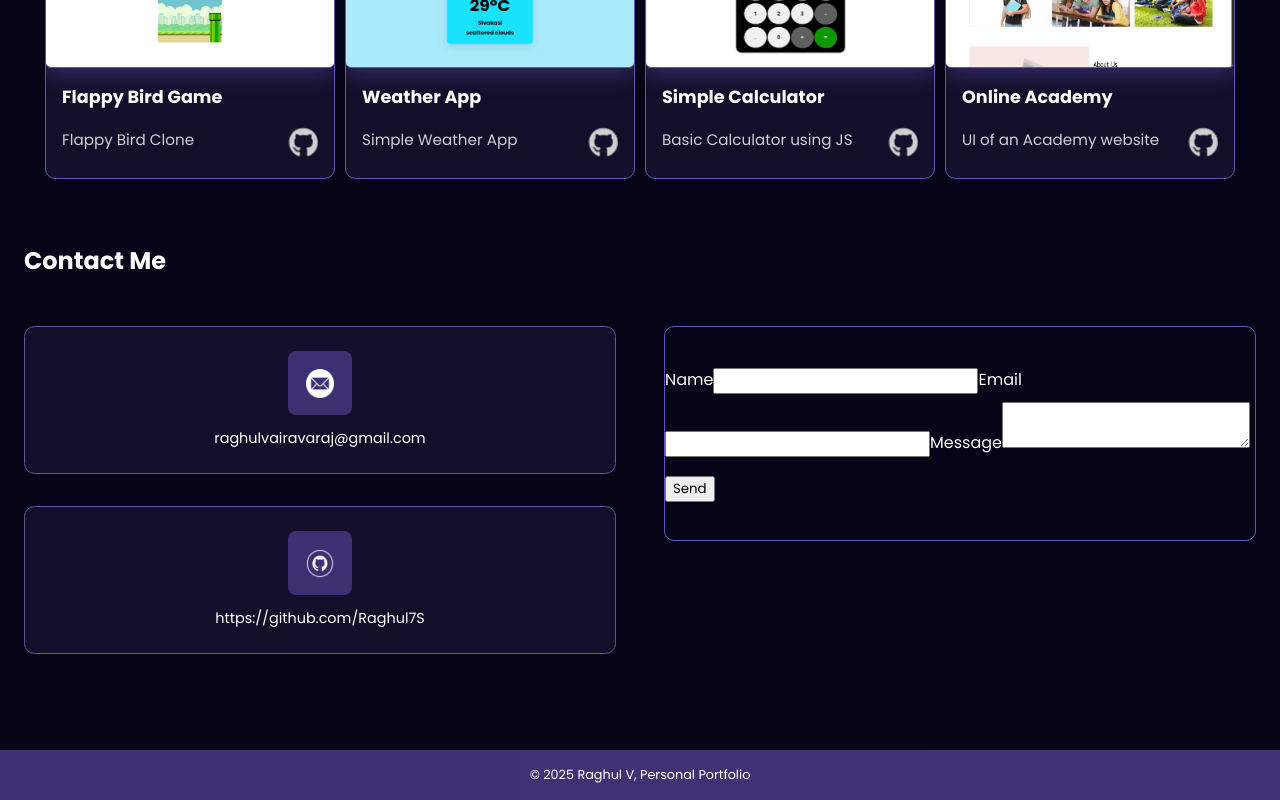
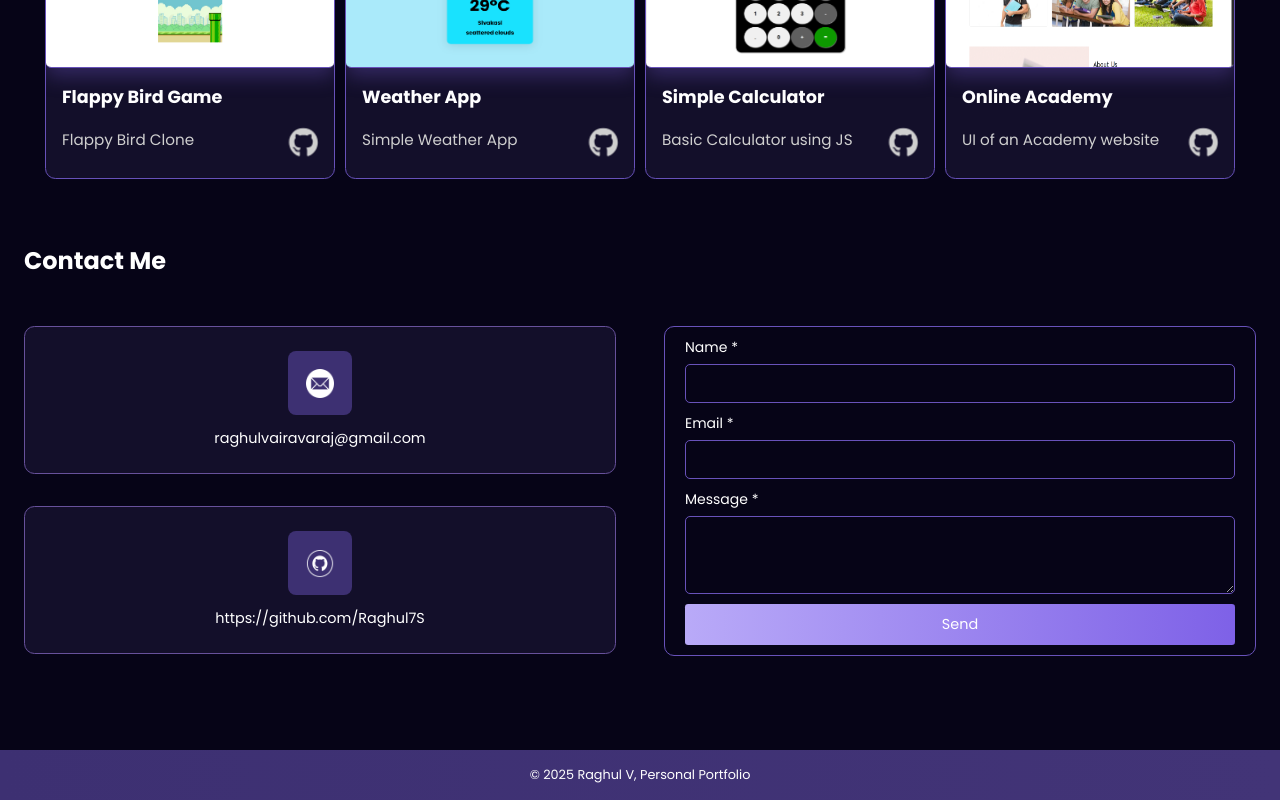
Before and after one commit to Raghul7S/PortfolioApp, a React (Create React App) app: page / in a window 1280 px wide. Shown: the part 2738-3538 px from the top of the page. Built offline with nearby package versions, Linux system fonts and the light colour scheme.

Commit message:
Contact form completed

```diff
--- a/package.json
+++ b/package.json
@@ -14,6 +14,7 @@
     "react-scripts": "5.0.1",
     "react-simple-typewriter": "^5.0.1",
     "react-slick": "^0.30.2",
+    "react-toastify": "^11.0.5",
     "slick-carousel": "^1.8.1",
     "web-vitals": "^2.1.4"
   },
--- a/src/components/Contactme/ContactForm/ContactForm.css
+++ b/src/components/Contactme/ContactForm/ContactForm.css
@@ -3,36 +3,75 @@
 }
 
 .about{
-    display: flex;
-    left: 0;
-    padding: 30px 0;
-    line-height: 45px;
+    padding: 10px 20px;
     border: 1.5px solid #6852ba;
     border-radius: 10px;
 }
 
-.icon-list .social-icon{
-    list-style: none;
+.form {
     display: flex;
     flex-direction: column;
-    align-items: center;
-    justify-content: space-around;
-    align-items: baseline;
-    margin: 3px 18px;
 }
 
-.social-icon img{
-    height: 48px;
-    width: 48px;
+.lable {
+    font-size: 14px;
+    padding-bottom: 6px;
 }
 
-.about > .list-one{
-    list-style: none;
-    padding-right: 8px;
+.input {
+    padding: 8px 8px;
+    border: 1.5px solid #6852ba;
+    border-radius: 5px;
+    font-size: 14px;
+    margin-bottom: 10px;
+    outline: none;
+    color: #fff;
+    background-color: transparent;
+    transition: border-color 0.3s ease;
 }
 
-.about > .list-two{
-   list-style-type: "-    ";
+.text-area {
+    height: 78px;
+    overflow: hidden;
+    padding: 8px 8px;
+    border: 1.5px solid #6852ba;
+    border-radius: 5px;
+    font-size: 14px;
+    margin-bottom: 10px;
+    outline: none;
+    color: #fff;
+    background-color: transparent;
+    transition: border-color 0.3s ease;
+}
+
+.button {
+    font-size: 0.9rem;
+    font-weight: 500;
+    display: flex;
+    align-items: center;
+    justify-content: center;
+    color: #fff;
+    background: linear-gradient(90deg, #b9aaf8, #7e61e7 100%);
+    padding: 0.6rem 2rem;
+    border: none;
+    outline: 1.5px soli transparent;
+    border-radius: 0.2rem;
+    cursor: pointer;
+    transition: all 0.3 ease;
+}
+
+.button:hover{
+    color: #a993fe;
+    background: black;
+    outline: 1.5px solid #a993fe;
+    box-shadow: 0 0 10px #a993fe88;
+}
+
+.custom-toast {
+    background-color: black !important;
+    color: white !important;
+    border-radius: 6px;
+    font-size: 14px;
 }
 
 @media (max-width: 450px){
@@ -43,71 +82,16 @@
     .about{
         line-height: 30px;
     }
-
-    .social-icon img{
-        width: 2rem;
-        height: 2rem;
-    }
-
-    .social-icon li{
-        line-height: 2rem;
-        margin-left: -35px;
-    }
 }
 
 @media (max-width:768px){
     .contact-me{
         font-size: 0.8rem;
     }
-
-    .social-icon img{
-        width: 2rem;
-        height: 2rem;
-    }
 }
 
 @media (max-width: 768px){
-
-    .list-one{
-        margin-right: -1.5rem;
-    }
-
     .contact-me{
         font-size: 0.6rem;
     }
-
-    .icon-list{
-        padding-left: 10px;
-    }
-
-    .social-icon img{
-        width: 1.7rem;
-        height: 1.7rem;
-    }
-
-    .social-icon li{
-        margin-left: -45px;
-    }
 }
-
-@media (max-width: 320px){
-    .social-icon li{
-        margin-left: -65px;
-    }
-
-    .social-icon img{
-        width: 1.2rem;
-        height: 1.2rem;
-    }
-}
-
-@media (max-width: 310px){
-
-    .list-one{
-        margin-right: -2rem;
-    }
-
-    .social-icon li{
-        margin-left: -62px;
-    }
-}
--- a/src/components/Contactme/ContactForm/ContactForm.jsx
+++ b/src/components/Contactme/ContactForm/ContactForm.jsx
@@ -1,5 +1,7 @@
 import React, {useRef} from 'react'
 import emailjs from '@emailjs/browser';
+import { ToastContainer, toast } from 'react-toastify';
+import 'react-toastify/dist/ReactToastify.css';
 
 import './ContactForm.css'
 
@@ -16,10 +18,23 @@ const ContactForm = () => {
       })
       .then(
         () => {
-          console.log('SUCCESS!');
+          toast.success('Message sent successfully!', {
+            position: 'top-right',
+            autoClose: 3000,
+            closeButton: false,
+            hideProgressBar: true,
+            className: 'custom-toast'
+          });
+          form.current.reset();
         },
-        (error) => {
-          console.log('FAILED...', error.text);
+        () => {
+          toast.error('Message sent failed!', {
+            position: 'top-right',
+            autoClose: 3000,
+            closeButton: false,
+            hideProgressBar: true,
+            className: 'custom-toast'
+          });
         },
       );
   };
@@ -27,18 +42,23 @@ const ContactForm = () => {
   return (
     <div className='contact-me'>
       <div className='about'>
-        <form ref={form} onSubmit={sendEmail}>
-          <label>Name</label>
-          <input type="text" name="from_name" />
-          <label>Email</label>
-          <input type="email" name="from_email" />
-          <label>Message</label>
-          <textarea name="message" />
-          <input type="submit" value="Send" />
+
+        <form ref={form} onSubmit={sendEmail} className='form'>
+          <label className='lable'>Name *</label>
+          <input type="text" name="from_name" className='input' required/>
+
+          <label className='lable'>Email *</label>
+          <input type="email" name="from_email" className='input'required/>
+
+          <label className='lable'>Message *</label>
+          <textarea name="message" className='text-area' required/>
+
+          <input type="submit" value="Send" className='button'/>
       </form>
       </div>
+      <ToastContainer />
   </div>
   )
 }
 
-export default ContactForm
+export default ContactForm;
--- a/src/components/Hero/Hero.css
+++ b/src/components/Hero/Hero.css
@@ -111,14 +111,6 @@
   border-radius: 10px;
 }
 
-.details > .list-one {
-  list-style: none;
-}
-
-.details > .list-two {
-  list-style-type: "-    ";
-}
-
 @media (max-width: 1025px) {
   .hero-content h2 {
     font-size: 3rem;
@@ -186,6 +178,10 @@
 }
 
 @media (max-width: 600px) {
+  .hero-container{
+    padding-top: 20px;
+  }
+
   .hero-container h2 {
     font-size: 2.2rem;
     line-height: 3rem;
```
Also changed, not shown: 1 other file (tests, documents, lock files or other folders).
